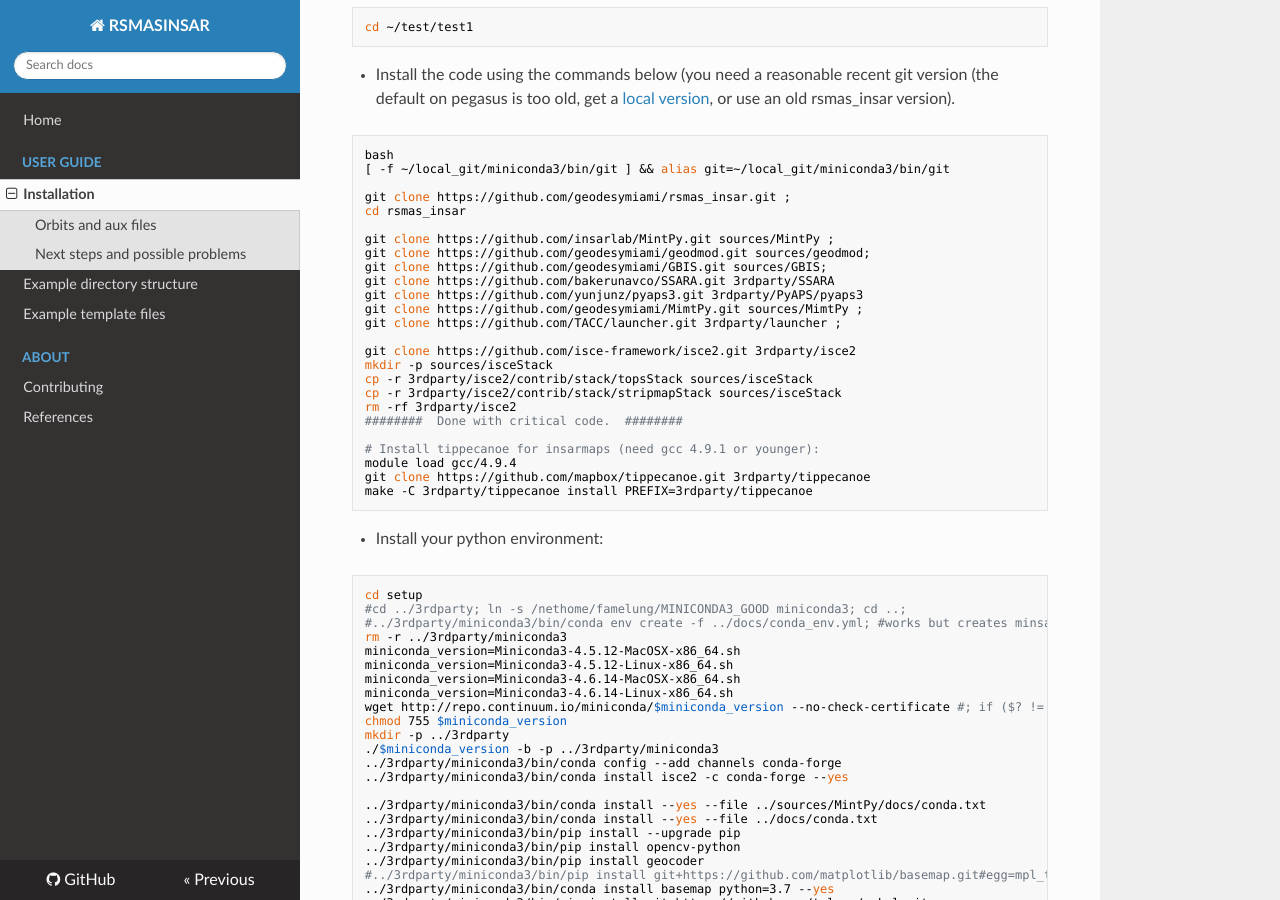
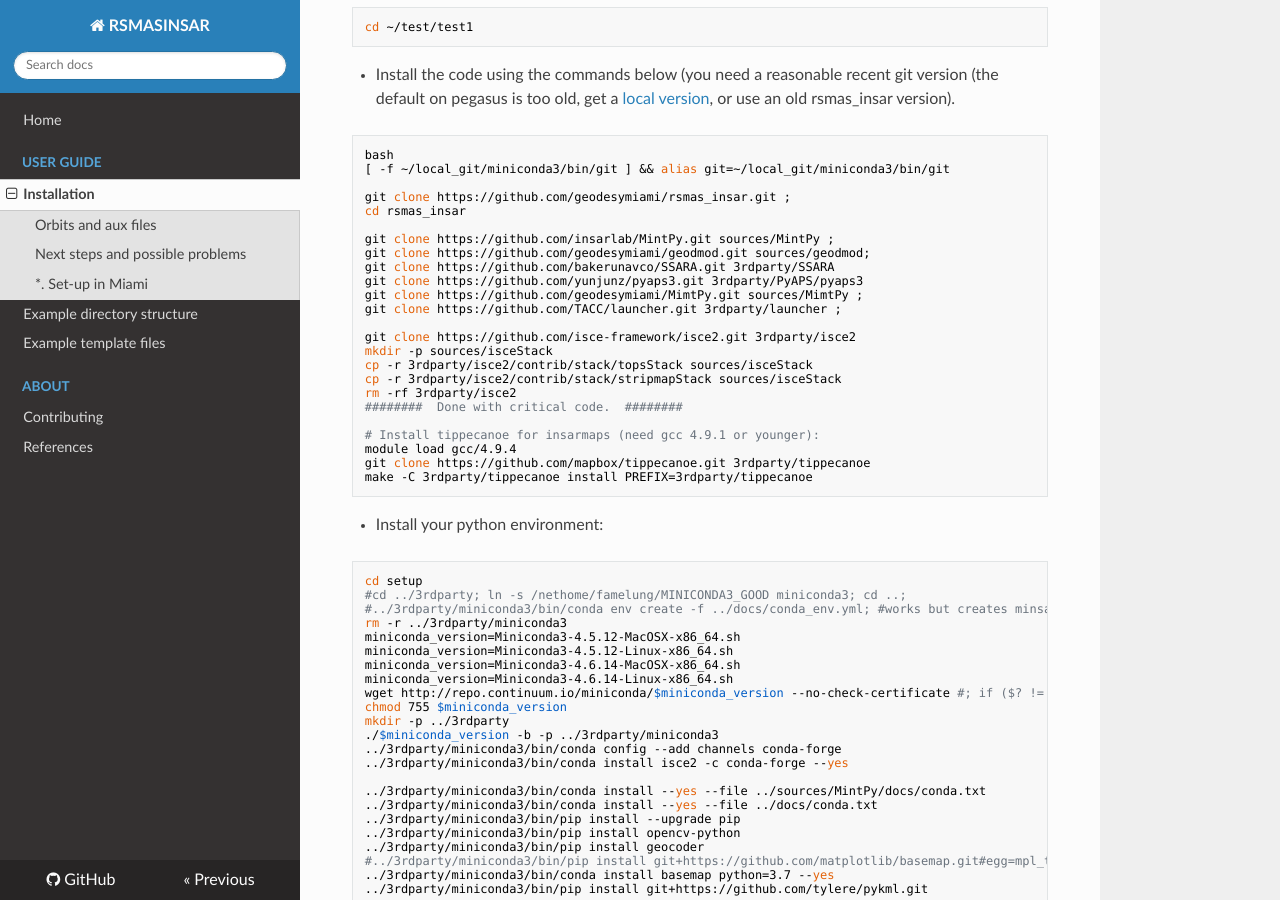
Before and after one commit to geodesymiami/rsmas_insar, an MkDocs documentation site: the page built from docs/installation.md, in a window 1280 px wide and 900 px high, scrolled down 471 px. Built offline with MkDocs 1.6.1, drawn with Linux system fonts in a browser that asks for light colours; nearby versions of some CDN libraries.

Commit message:
Update installation.md

````diff
--- a/docs/installation.md
+++ b/docs/installation.md
@@ -27,7 +27,6 @@
 
 git clone https://github.com/insarlab/MintPy.git sources/MintPy ;
 git clone https://github.com/geodesymiami/geodmod.git sources/geodmod;
-git clone https://github.com/geodesymiami/GBIS.git sources/GBIS;
 git clone https://github.com/bakerunavco/SSARA.git 3rdparty/SSARA
 git clone https://github.com/yunjunz/pyaps3.git 3rdparty/PyAPS/pyaps3
 git clone https://github.com/geodesymiami/MimtPy.git sources/MimtPy ;
@@ -104,3 +103,6 @@
 //login4/nethome/dwg11/insarlab/TESTDATA_ISCE[59]
 ```
 * For possible problems, check [here](https://github.com/geodesymiami/rsmas_insar/blob/master/setup/installation_issues.md).
+
+
+### *. [Set-up in Miami](./set_up_miami.md) ###
````
